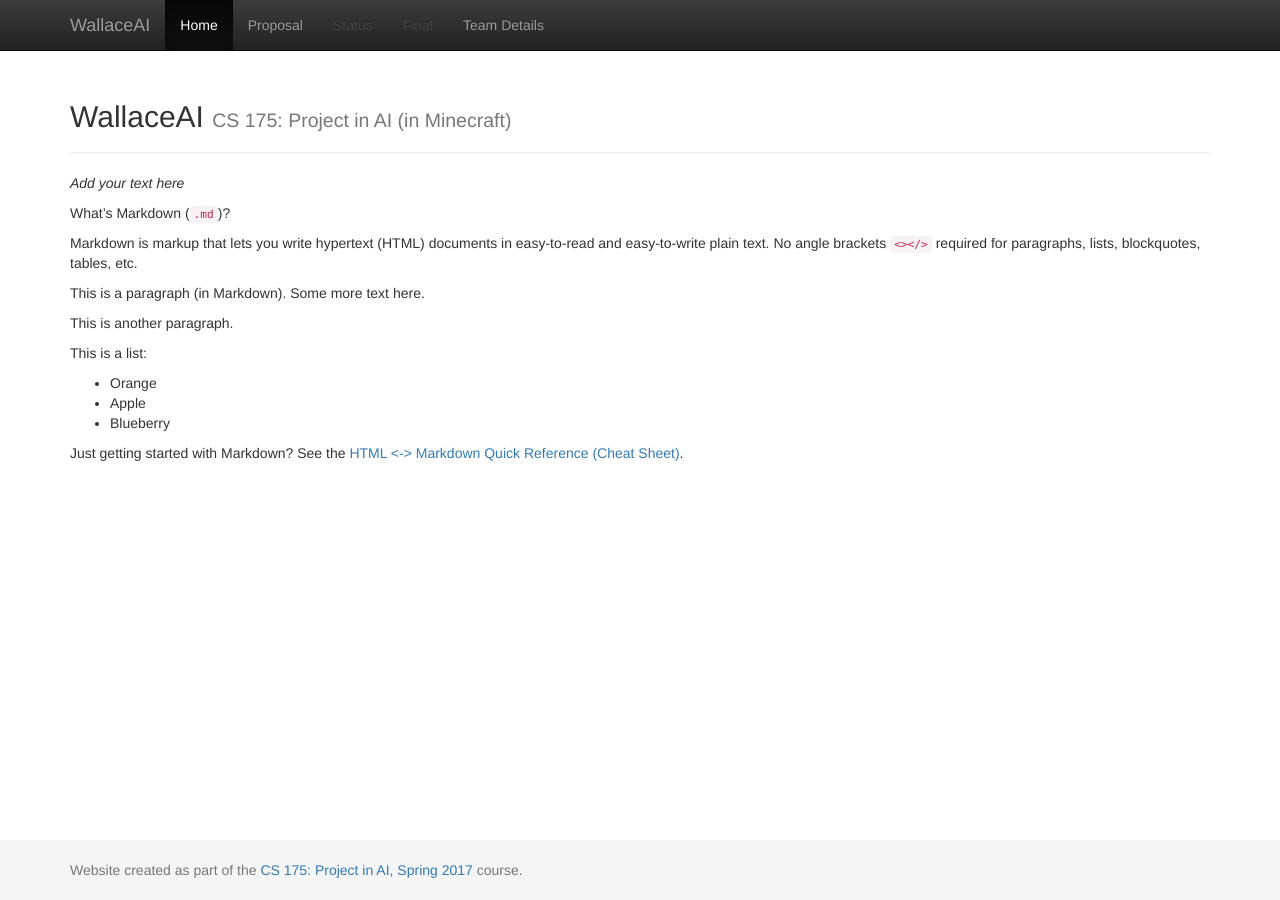
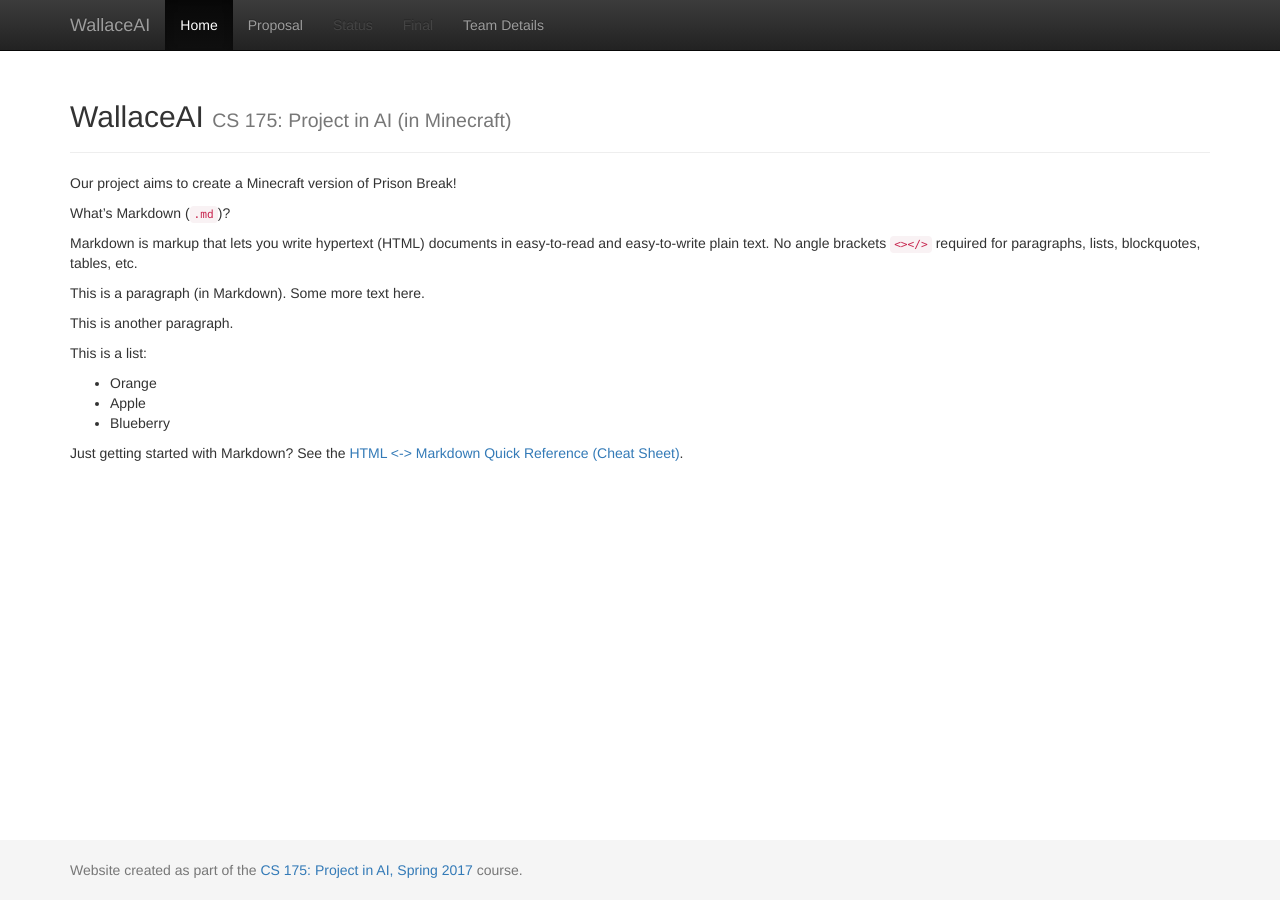
Before and after one commit to rl3740/WallaceAI, a Jekyll site: the page built from docs/index.md, in a window 1280 px wide. Built offline with Jekyll 4.4.1, drawn with Linux system fonts in a browser that asks for light colours.

Commit message:
Update index.md

```diff
--- a/docs/index.md
+++ b/docs/index.md
@@ -3,7 +3,7 @@ layout: default
 title:  Home
 ---
 
-_Add your text here_
+Our project aims to create a Minecraft version of Prison Break!
 
 
 What's Markdown (`.md`)?
```
